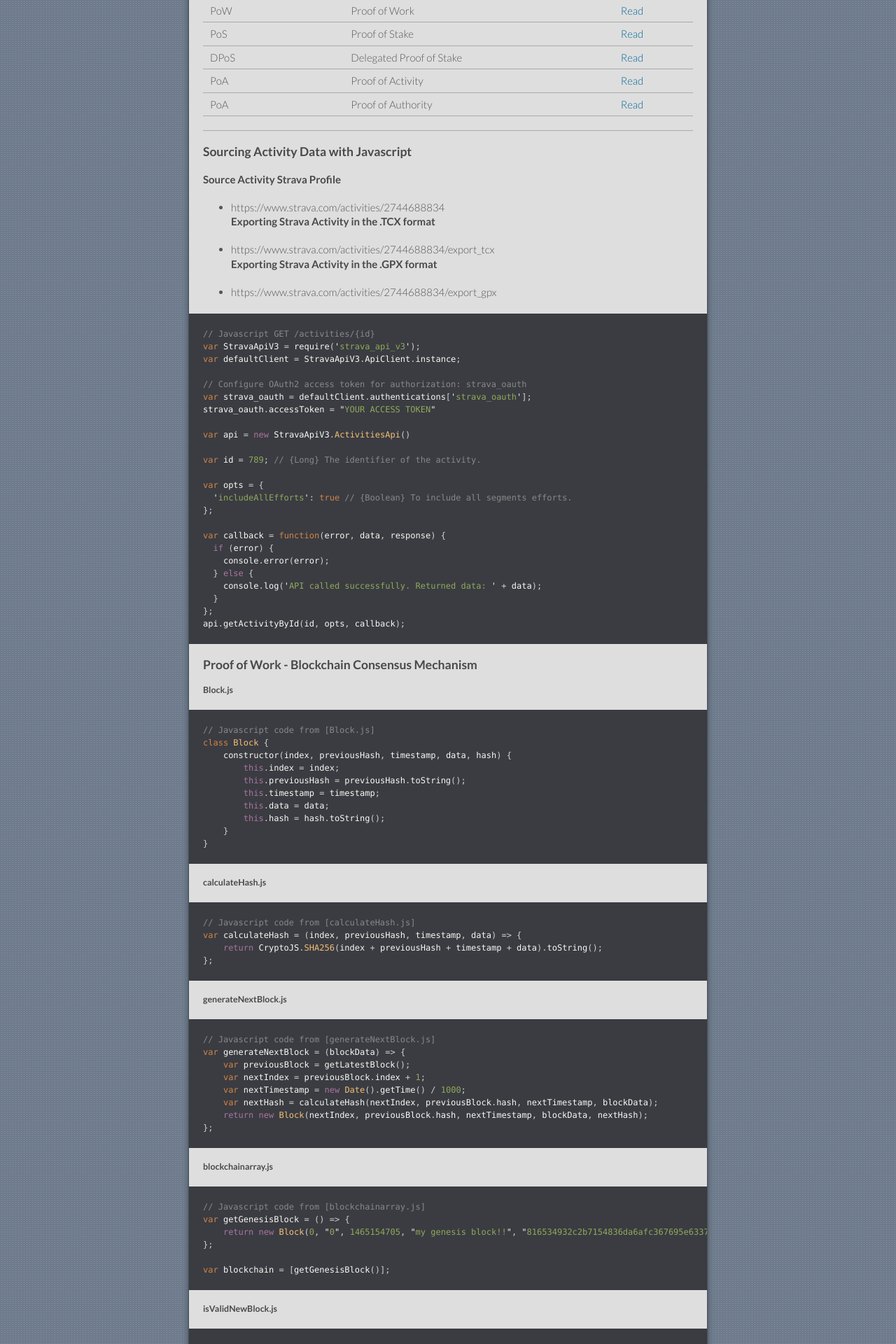
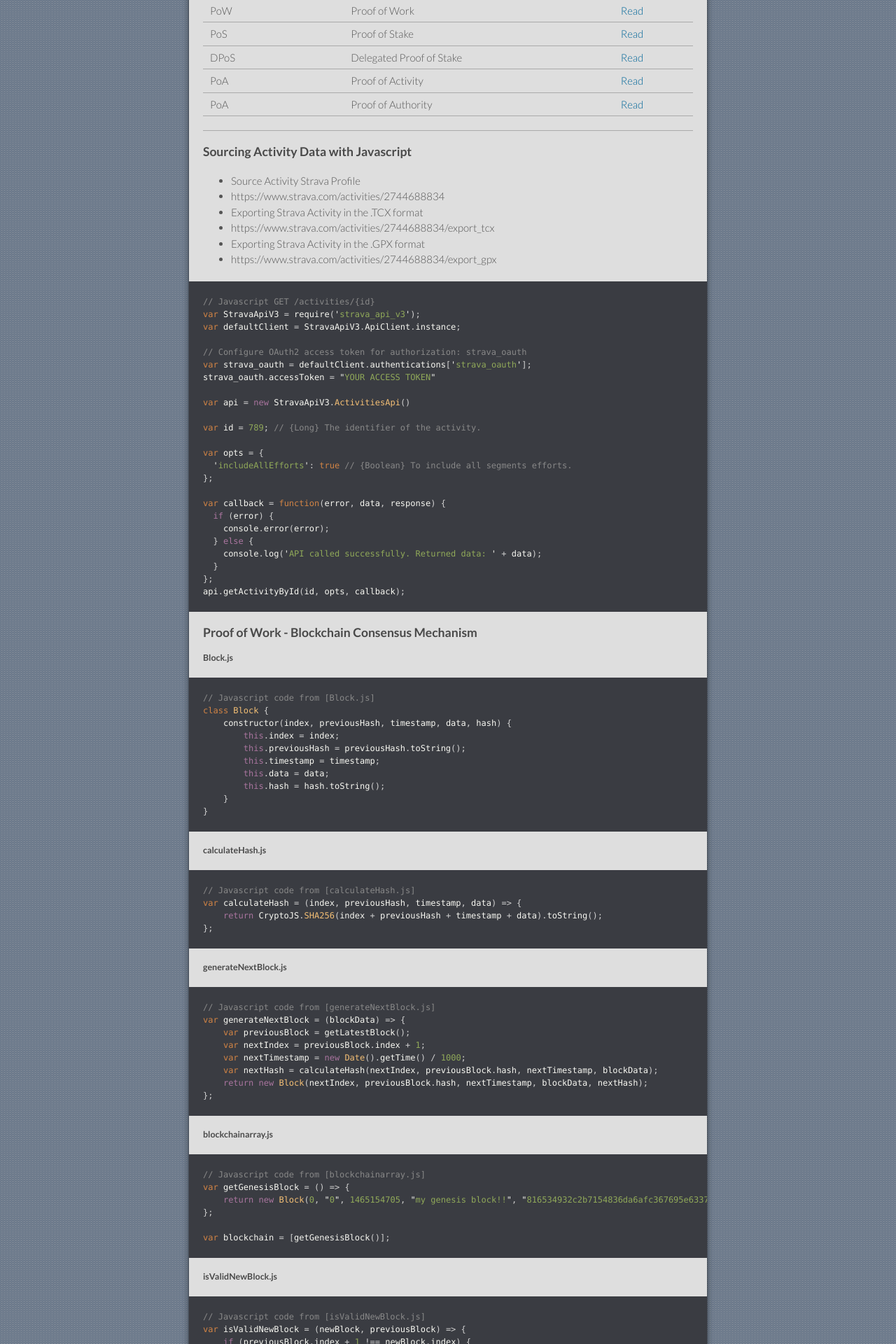
Before and after one commit to flowstake/flowstake.github.io, a Jekyll site: the page built from index.md, in a window 1280 px wide. Shown: the part 2778-4698 px from the top of the page at 70% size. Built offline with Jekyll 4.4.1, drawn with Linux system fonts in a browser that asks for light colours; our own code applies the rules of GitHub Pages for plain Markdown files.

````diff
--- a/index.md
+++ b/index.md
@@ -108,11 +108,11 @@ layout: default
 
 ### Sourcing Activity Data with Javascript
 
-#### Source Activity Strava Profile
+* Source Activity Strava Profile
 * https://www.strava.com/activities/2744688834
-#### Exporting Strava Activity in the .TCX format
+* Exporting Strava Activity in the .TCX format
 * https://www.strava.com/activities/2744688834/export_tcx
-#### Exporting Strava Activity in the .GPX format
+* Exporting Strava Activity in the .GPX format
 * https://www.strava.com/activities/2744688834/export_gpx
 
 ```js
````
